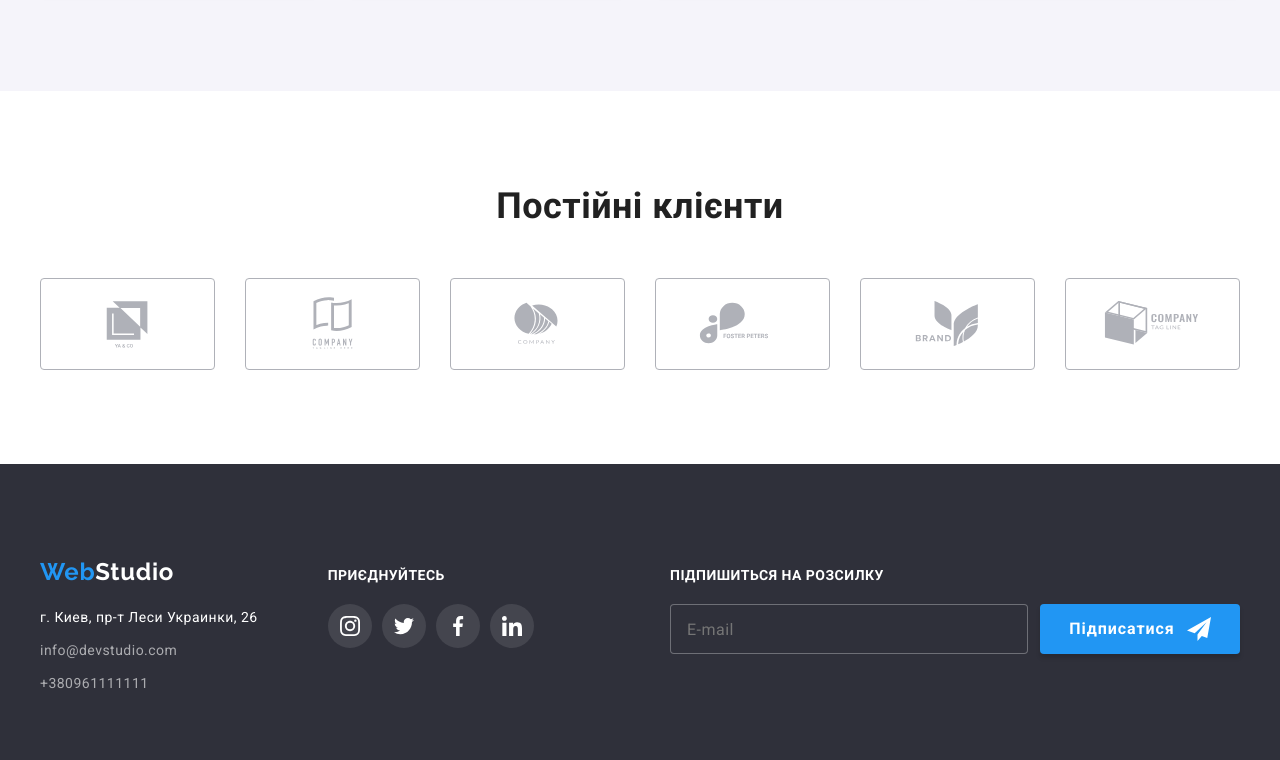
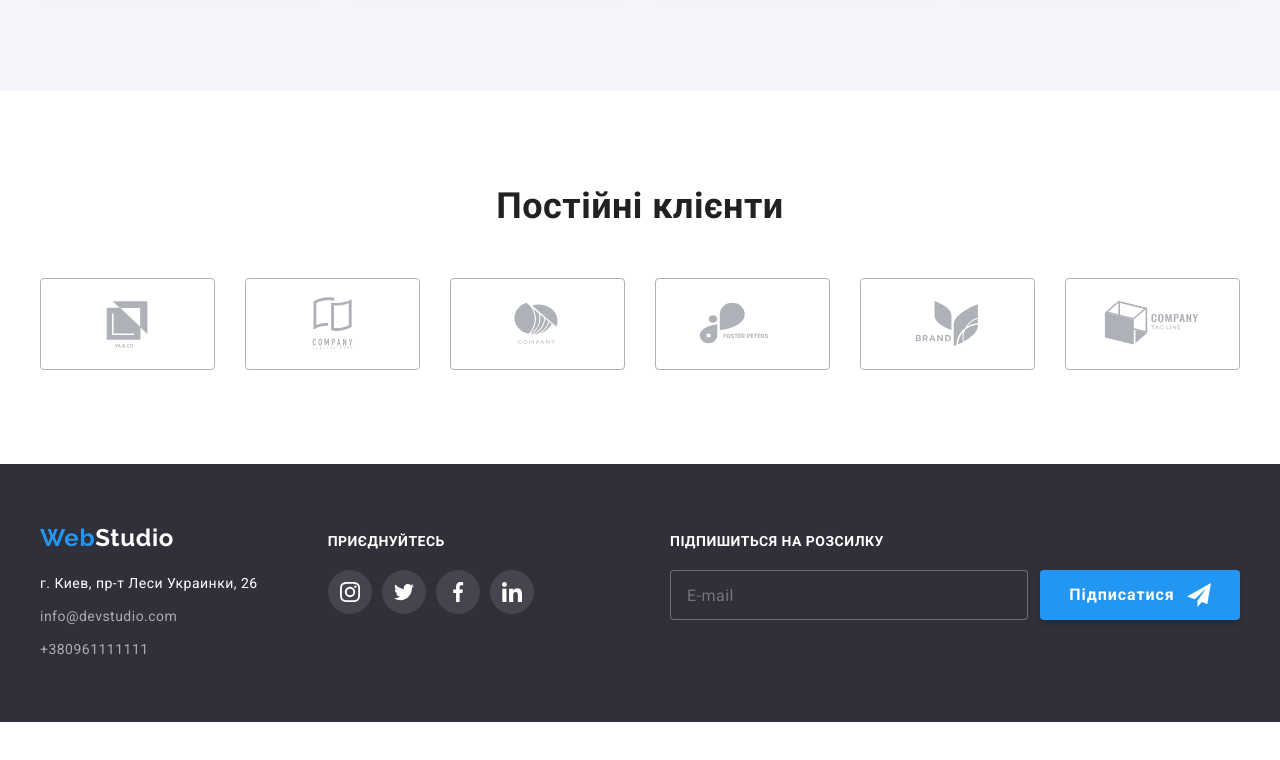
Before and after one commit to VasOleksii/goit-markup-hw-08, a plain HTML site: page index.html in a window 1280 px wide. Shown: the part 2234-2994 px from the top of the page. After the commit the page ends 2956 px from the top, so only its background shows below. Drawn offline with nearby package versions, Linux system fonts and the light colour scheme.

Commit message:
attempt#3
HW#8
виправлення згідно коментарів ментора+виправив футер після #2

```diff
--- a/sass/layout/_footer.scss
+++ b/sass/layout/_footer.scss
@@ -1,5 +1,6 @@
 .footer{
-    @extend %section;
+    padding-top: 60px;
+    padding-bottom: 60px;
     background-color:var(--secondary-color1);
 }
 
```
Also changed, not shown: css/main.css, css/main.min.css, 2 other files.
